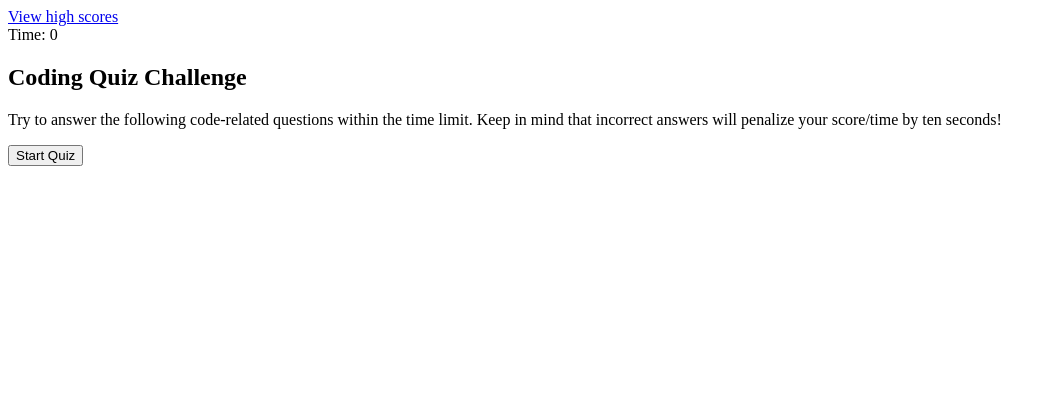
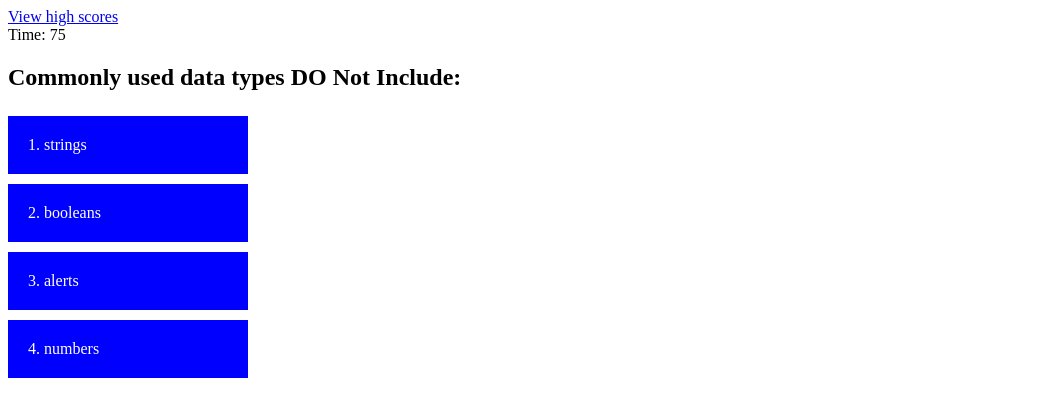
Before and after one commit to saboagye23/quizsa, a plain HTML site: page index.html in a window 1280 px wide. Both pictures are taken after a click on the button "Start Quiz". Shown: the whole page, without its empty margins (0-1055 px from the left). Drawn offline with nearby package versions, Linux system fonts and the light colour scheme.

Commit message:
adding questions, choices and timer

```diff
--- a/index.html
+++ b/index.html
@@ -5,6 +5,8 @@
     <meta name="viewport" content="width=device-width, initial-scale=1.0" />
     <meta http-equiv="X-UA-Compatible" content="ie=edge" />
     <title>Coding Quiz Challenge</title>
+    <link href="./style.css" rel="stylesheet"/>
+    <script src="https://code.jquery.com/jquery-3.6.0.min.js"></script>
   </head>
   <body>
     <header>
@@ -19,9 +21,10 @@
             <p>Try to answer  the following code-related questions within the time limit. Keep in mind that incorrect answers will penalize your score/time by ten seconds!</p>
             <button id="btnStartQuiz">Start Quiz</button>
         </section>
-        <section id="questions">
+        <section id="questions" class="hidden">
+            Quiz Started
         </section>
     </main>
-    <script src="./js.script"></script>
+    <script src="./script.js"></script>
   </body>
 </html>
--- /dev/null
+++ b/script.js
@@ -0,0 +1,107 @@
+
+function renderQuestion(qNum, question, previousAnswer, timer){
+    var questionText="<h2>"+ question.content+ "</h2><ul class='anwserChoices'>";
+    question.choices.forEach((choice, index) => {
+        questionText += "<li> <div qNum ="+qNum+" index='"+index+"' class='choice'>" +(index+1)+". "+ choice + "</div></li>";
+    });
+    questionText += "</ul>";
+
+    if (previousAnswer){
+        questionText+="<div class='checkAnswer'><hr/><h2>" + previousAnswer + "</h2></div>";
+    }
+
+    $('#questions').html(questionText);
+
+    //update timer;
+    $("#timer").html(timer);
+
+}
+
+function renderScores(currentScore){
+    var scoreText = "<h2>All Done!</h2>"+
+                    "<div>Your final Score is "+currentScore+".</div>"+
+                    "<div>Enter intials: <input type='text' id='txtInitials'/> <button id='btnSubmitScore'>Submit</button>";
+
+    $('#questions').html(scoreText);
+}
+
+function renderHighScores(scores){
+
+}
+
+$(document).ready(function(){
+    var questions = [
+        {
+            content: "Commonly used data types DO Not Include:",
+            choices: ["strings", "booleans", "alerts", "numbers"],
+            answer: 2,
+            score: 5
+        },
+        {
+            content: "The condition in an if / else statement is enclosed with _________.",
+            choices: ["quotes", "curly brackets", "parenthesis", "square brackets"],
+            answer: 1,
+            score: 5
+        },
+        {
+            content: "Arrays in Javescript can be used to store ___________.",
+            choices: ["numbers and strings", "other arrays", "booleans", "all of the above"],
+            answer: 3,
+            score: 5
+        },
+        {
+            content: "String values must be enclosed within ______ when being assigned to variables",
+            choices: ["commas", "curly brackets", "quotes", "parenthesis"],
+            answer: 2,
+            score: 2
+        },
+        {
+            content: "A very useful tool used during development and debugging for printing content to the debugger is:",
+            choices: ["JavaScript" , "terminal/bash", "for loops", "console.log"],
+            answer: 3,
+            score: 5
+        }
+    ];
+
+    var scores, timer,currentScore, highestScore;
+
+    $(document).on('click','#btnStartQuiz', function(){
+        $('#startQuiz').addClass('hidden');
+        $('#questions').removeClass('hidden');
+
+        scores = [];
+        currentScore = 0;
+        highestScore = {};
+        timer = 75;
+
+        renderQuestion(0, questions[0],undefined, timer);
+    });
+
+    $(document).on('click','.anwserChoices li .choice', function(){
+
+        var qNum = parseInt($(this).attr('qNum'));
+        var choice = parseInt($(this).attr('index'));
+
+        // check answser
+        var answer;;
+        if(questions[qNum].answer == choice){
+            answer =  'Correct';
+            currentScore += questions[qNum].score;
+        }else{
+            answer =  'Wrong!';
+            timer -= 15;
+        }
+
+        // Go to next question;
+        var nextQNum = qNum + 1;
+        if(timer > 0 && nextQNum < questions.length){
+            renderQuestion(nextQNum, questions[nextQNum], answer, timer);
+        } else {
+            renderScores(currentScore);
+        }
+    });
+
+    $(document).on('click','#btnSubmitScore', function(){
+
+    });
+});
--- /dev/null
+++ b/style.css
@@ -0,0 +1,26 @@
+.hidden{
+    display :none;
+}
+
+.checkAnswer{
+    color:#808080a6;
+}
+
+.anwserChoices{
+    list-style-type: none;
+    padding: 0;
+}
+
+.anwserChoices li .choice{
+    padding:20px;
+    background-color: blue;
+    color:white;
+    margin: 5px 0;
+    display: inline-block;
+    min-width: 200px;
+    cursor: pointer;
+}
+
+.anwserChoices li .choice:hover{
+    background-color: violet;
+}
```
Also changed, not shown: 1 other file.
